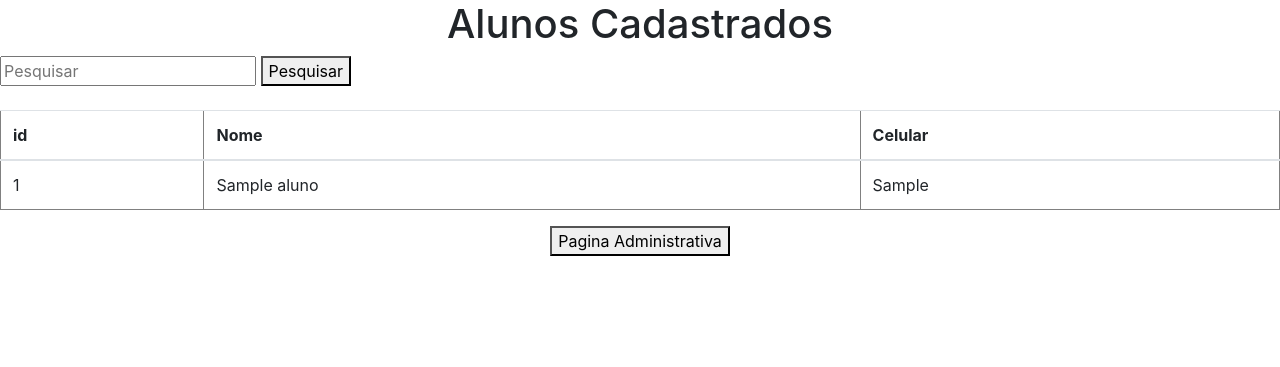
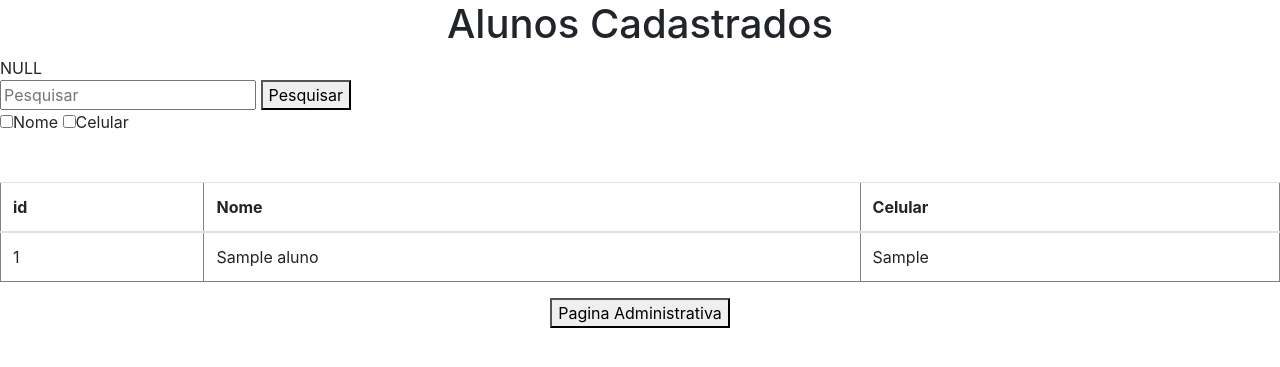
Before and after one commit to Arthur-Chiappetta/Formulario-de-Cadastro, a PHP site: page / in a window 1280 px wide. Shown: the top 367 px of the page. Run offline with PHP 8.4, Linux system fonts and the light colour scheme; tables that the repository leaves empty or names only in its code hold one stand-in row (values such as "Sample post").

Commit message:
Iniciada a implementação do checkbox.

```diff
--- a/index.php
+++ b/index.php
@@ -32,9 +32,20 @@ if (isset($_GET['busca'])) {
     <h1>Alunos Cadastrados</h1>
   </center>
 
+  <?php
+
+  $dados = filter_input_array(INPUT_GET);
+  var_dump($dados);
+
+  ?>
+
   <form action="">
     <input name="busca" placeholder="Pesquisar" type="text">
     <button type="submit">Pesquisar</button>
+    <p>
+      <input type="checkbox" name="nome" value="nome" onchange="pesquisar()"><label>Nome</label>
+      <input type="checkbox" name="numero" value="numero"><label>Celular</label>
+    </p>
   </form>
   <br />
   <table class="table" border="1">
```
